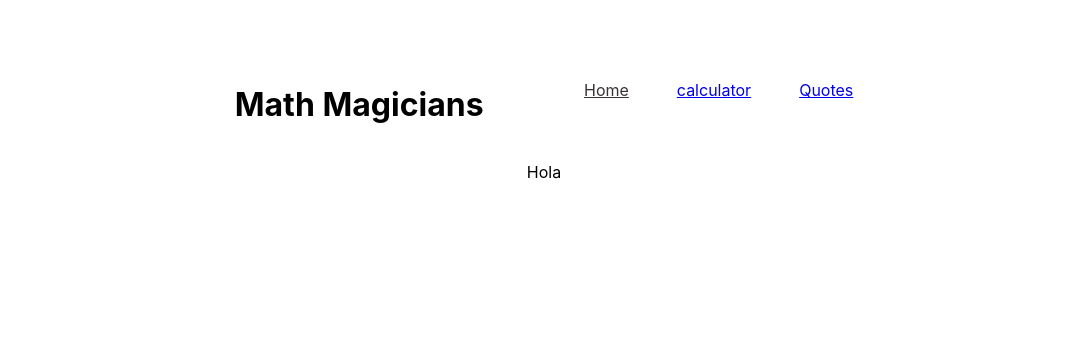
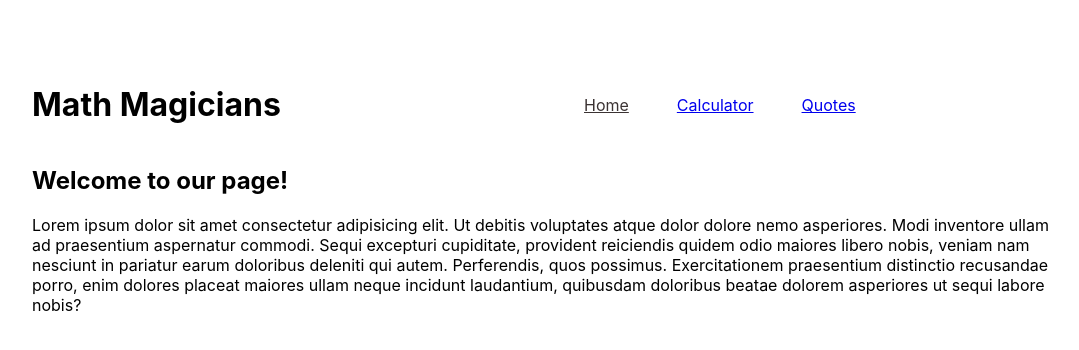
Before and after one commit to mrcbq/math-magicians, a React (Create React App) app: page /home in a window 1280 px wide. Shown: the top 350 px of the page, without its empty margins (96-1175 px from the left). Built offline with nearby package versions, Linux system fonts and the light colour scheme.

Commit message:
Fix linters errors, End logic for the components, Add all the routes

```diff
--- a/src/App.css
+++ b/src/App.css
@@ -1,8 +1,9 @@
 #root {
   display: flex;
   flex-direction: column;
-  align-items: center;
   margin: 5% 10%;
+
+  /* align-items: center; */
 
   /* grid-template-columns: 1fr 1fr; */
 }
--- a/src/components/Calculator.css
+++ b/src/components/Calculator.css
@@ -1,3 +1,8 @@
+#calcuContainer {
+  display: grid;
+  grid-template-columns: 1fr 1fr;
+}
+
 .calculator {
   margin: 10% auto;
   width: 340px;
--- a/src/components/Calculator.js
+++ b/src/components/Calculator.js
@@ -2,7 +2,6 @@ import React from 'react';
 import ButtonBox from './ButtonBox';
 import Screen from './Screen';
 import './Calculator.css';
-// import PropTypes from 'prop-types';
 
 const Calculator = () => {
   const [displayValue, setDisplayValue] = React.useState('0');
@@ -13,15 +12,14 @@ const Calculator = () => {
   };
 
   return (
-    <div className="calculator">
-      <Screen value={displayValue} />
-      <ButtonBox onButtonClick={handleButtonClick} />
+    <div id="calcuContainer">
+      <h2>Let&apos;s do some math!</h2>
+      <div className="calculator">
+        <Screen value={displayValue} />
+        <ButtonBox onButtonClick={handleButtonClick} />
+      </div>
     </div>
   );
 };
 
-// Calculator.propTypes = {
-//   children: PropTypes.arrayOf(PropTypes.node).isRequired,
-// };
-
 export default Calculator;
--- a/src/components/Home.js
+++ b/src/components/Home.js
@@ -1,3 +1,17 @@
 export default function home() {
-  return <p>Hola</p>;
+  return (
+    <div>
+      <h2>Welcome to our page!</h2>
+      <p>
+        Lorem ipsum dolor sit amet consectetur adipisicing elit. Ut debitis
+        voluptates atque dolor dolore nemo asperiores. Modi inventore ullam ad
+        praesentium aspernatur commodi. Sequi excepturi cupiditate, provident
+        reiciendis quidem odio maiores libero nobis, veniam nam nesciunt in
+        pariatur earum doloribus deleniti qui autem. Perferendis, quos possimus.
+        Exercitationem praesentium distinctio recusandae porro, enim dolores
+        placeat maiores ullam neque incidunt laudantium, quibusdam doloribus
+        beatae dolorem asperiores ut sequi labore nobis?
+      </p>
+    </div>
+  );
 }
--- a/src/components/Navbar.css
+++ b/src/components/Navbar.css
@@ -1,6 +1,7 @@
 #navbarContainer {
   display: grid;
   grid-template-columns: 1fr 1fr;
+  align-items: center;
 }
 
 ul {
--- a/src/components/Navbar.js
+++ b/src/components/Navbar.js
@@ -10,7 +10,7 @@ export default function Navbar() {
           <NavLink className={({ isActive }) => (isActive ? 'active' : '')} to="/home">Home</NavLink>
         </li>
         <li>
-          <NavLink className={({ isActive }) => (isActive ? 'active' : '')} to="/">calculator</NavLink>
+          <NavLink className={({ isActive }) => (isActive ? 'active' : '')} to="/">Calculator</NavLink>
         </li>
         <li>
           <NavLink className={({ isActive }) => (isActive ? 'active' : '')} to="/quotes">Quotes</NavLink>
--- a/src/components/Quotes.js
+++ b/src/components/Quotes.js
@@ -34,14 +34,14 @@ function Quotes() {
       {error ? <p>{error.message}</p> : ''}
       {isLoading ? <p>Loading...</p> : ''}
       {data.map((item) => (
-        <p key={1}>
+        <h4 key={1}>
           {item.quote}
           <br />
           {' '}
           -
           {' '}
           {item.author}
-        </p>
+        </h4>
       ))}
     </>
   );
```
Also changed, not shown: src/App.js (+2 -8 lines).
